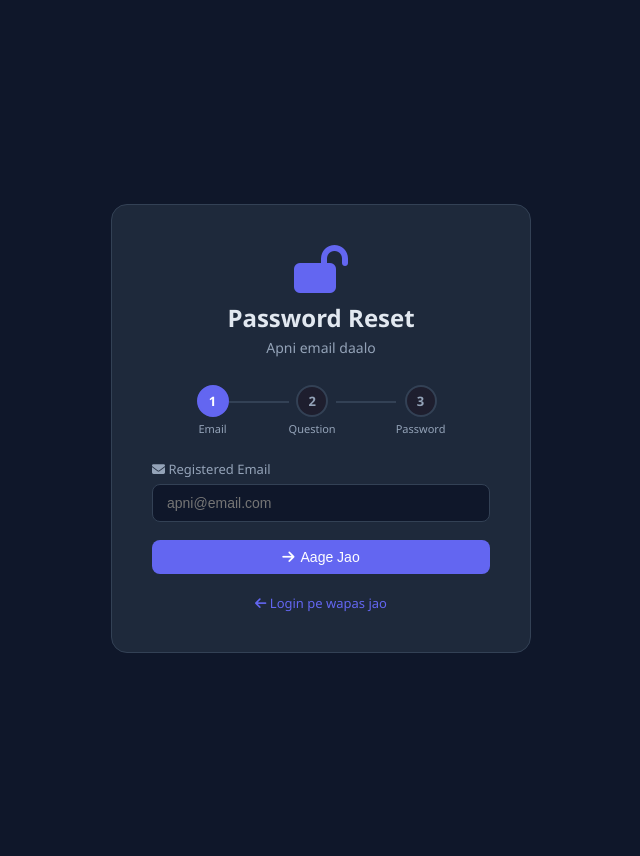
After one commit to MuhammadRayasat/Job_Apply_Agent, a Flask app: page /forgot-password in a window 1280 px wide. The commit adds this page. Shown: the whole page, without its empty margins (319-959 px from the left). Run offline with Flask 3, Linux system fonts and the light colour scheme.

Commit message:
Added Forget password option and auto server start in browser

```diff
--- a/app.py
+++ b/app.py
@@ -111,6 +111,89 @@ def logout():
 
 
 # ---------------------------------------------------------------------------
+# Forgot Password
+# ---------------------------------------------------------------------------
+
+@app.route("/forgot-password", methods=["GET", "POST"])
+def forgot_password():
+    """Step 1 — user email deta hai, security question show hota hai."""
+    if request.method == "POST":
+        email = request.form.get("email", "").strip().lower()
+        db    = get_db()
+        user  = db.execute(
+            "SELECT id, security_question FROM users WHERE email=?", (email,)
+        ).fetchone()
+
+        if not user or not user["security_question"]:
+            flash("Yeh email registered nahi hai ya security question set nahi.", "danger")
+            return render_template("forgot_password.html", step="email")
+
+        # Store email in session to use in next step
+        session["reset_email"] = email
+        return render_template("forgot_password.html", step="question",
+                               question=user["security_question"], email=email)
+
+    return render_template("forgot_password.html", step="email")
+
+
+@app.route("/verify-answer", methods=["POST"])
+def verify_answer():
+    """Step 2 — answer verify karo, agar sahi ho to new password form dikhao."""
+    email  = request.form.get("email", "").strip().lower()
+    answer = request.form.get("answer", "").strip().lower()
+
+    db   = get_db()
+    user = db.execute(
+        "SELECT id, security_question, security_answer FROM users WHERE email=?", (email,)
+    ).fetchone()
+
+    if not user:
+        flash("Email nahi mili.", "danger")
+        return redirect(url_for("forgot_password"))
+
+    from werkzeug.security import check_password_hash
+    if not check_password_hash(user["security_answer"], answer):
+        flash("Jawab galat hai. Dobara try karo.", "danger")
+        return render_template("forgot_password.html", step="question",
+                               question=user["security_question"], email=email)
+
+    # Answer sahi — password reset form dikhao
+    session["reset_verified_email"] = email
+    return render_template("forgot_password.html", step="reset", email=email)
+
+
+@app.route("/reset-password", methods=["POST"])
+def reset_password():
+    """Step 3 — naya password save karo."""
+    email    = request.form.get("email", "").strip().lower()
+    password = request.form.get("password", "")
+    confirm  = request.form.get("confirm_password", "")
+
+    # Security check — sirf verified session se aaye
+    if session.get("reset_verified_email") != email:
+        flash("Unauthorized.", "danger")
+        return redirect(url_for("forgot_password"))
+
+    if len(password) < 6:
+        flash("Password kam az kam 6 characters ka hona chahiye.", "danger")
+        return render_template("forgot_password.html", step="reset", email=email)
+
+    if password != confirm:
+        flash("Dono passwords match nahi karte.", "danger")
+        return render_template("forgot_password.html", step="reset", email=email)
+
+    from werkzeug.security import generate_password_hash
+    db = get_db()
+    db.execute("UPDATE users SET password=? WHERE email=?",
+               (generate_password_hash(password), email))
+    db.commit()
+    session.pop("reset_verified_email", None)
+    session.pop("reset_email", None)
+    flash("Password successfully change ho gaya! Ab login karo.", "success")
+    return redirect(url_for("login"))
+
+
+# ---------------------------------------------------------------------------
 # Dashboard
 # ---------------------------------------------------------------------------
 
@@ -184,6 +267,21 @@ def setup():
             )
             db.commit()
             flash("LinkedIn credentials save ho gaye!", "success")
+
+        # Save security question & answer
+        elif action == "save_security":
+            question = request.form.get("security_question", "").strip()
+            answer   = request.form.get("security_answer", "").strip().lower()
+            if not question or not answer:
+                flash("Question aur answer dono zaroori hain.", "danger")
+                return redirect(url_for("setup"))
+            from werkzeug.security import generate_password_hash
+            db.execute(
+                "UPDATE users SET security_question=?, security_answer=? WHERE id=?",
+                (question, generate_password_hash(answer), session["user_id"])
+            )
+            db.commit()
+            flash("Security question save ho gaya!", "success")
 
         # Upload CV
         elif action == "upload_cv":
--- a/run.py
+++ b/run.py
@@ -3,6 +3,8 @@ Entry point — run this to start the Job Apply Agent.
 Usage: python run.py
 """
 import os
+import threading
+import webbrowser
 
 # Must be set BEFORE any google/protobuf imports — fixes Python 3.14 compatibility
 os.environ["PROTOCOL_BUFFERS_PYTHON_IMPLEMENTATION"] = "python"
@@ -27,6 +29,9 @@ if __name__ == "__main__":
     print("  Auto-cycle: every 15 minutes (background)")
     print("="*50 + "\n")
 
+    # Browser ko 1.5 second baad open karo (server start hone ka wait)
+    threading.Timer(1.5, lambda: webbrowser.open("http://localhost:5001")).start()
+
     try:
         app.run(debug=False, host="0.0.0.0", port=5001, use_reloader=False)
     except (KeyboardInterrupt, SystemExit):
--- /dev/null
+++ b/templates/forgot_password.html
@@ -0,0 +1,170 @@
+{% extends "base.html" %}
+{% block title %}Forgot Password — JobAgent{% endblock %}
+
+{% block content %}
+<div class="auth-wrapper">
+  <div class="auth-card">
+    <div class="auth-logo">
+      <i class="fa-solid fa-lock-open"></i>
+      <h1>Password Reset</h1>
+      <p>
+        {% if step == "email" %}Apni email daalo{% endif %}
+        {% if step == "question" %}Security question ka jawab do{% endif %}
+        {% if step == "reset" %}Naya password set karo{% endif %}
+      </p>
+    </div>
+
+    <!-- Step indicators -->
+    <div class="step-indicator">
+      <div class="step {{ 'active' if step == 'email' else 'done' if step in ['question','reset'] else '' }}">
+        <span>1</span><small>Email</small>
+      </div>
+      <div class="step-line"></div>
+      <div class="step {{ 'active' if step == 'question' else 'done' if step == 'reset' else '' }}">
+        <span>2</span><small>Question</small>
+      </div>
+      <div class="step-line"></div>
+      <div class="step {{ 'active' if step == 'reset' else '' }}">
+        <span>3</span><small>Password</small>
+      </div>
+    </div>
+
+    <!-- Flash messages -->
+    {% with messages = get_flashed_messages(with_categories=true) %}
+      {% for cat, msg in messages %}
+        <div class="alert alert-{{ cat }}">{{ msg }}</div>
+      {% endfor %}
+    {% endwith %}
+
+    <!-- STEP 1: Email -->
+    {% if step == "email" %}
+    <form method="POST" action="{{ url_for('forgot_password') }}" class="auth-form">
+      <div class="form-group">
+        <label><i class="fa-solid fa-envelope"></i> Registered Email</label>
+        <input type="email" name="email" placeholder="apni@email.com" required />
+      </div>
+      <button type="submit" class="btn btn-primary btn-full">
+        <i class="fa-solid fa-arrow-right"></i> Aage Jao
+      </button>
+    </form>
+    {% endif %}
+
+    <!-- STEP 2: Security Question -->
+    {% if step == "question" %}
+    <form method="POST" action="{{ url_for('verify_answer') }}" class="auth-form">
+      <input type="hidden" name="email" value="{{ email }}" />
+      <div class="form-group">
+        <label><i class="fa-solid fa-circle-question"></i> Security Question</label>
+        <div class="question-box">{{ question }}</div>
+      </div>
+      <div class="form-group">
+        <label><i class="fa-solid fa-pen"></i> Jawab (Answer)</label>
+        <input type="text" name="answer" placeholder="Apna jawab likho..." required autocomplete="off" />
+        <small>Case-insensitive hai — chota/bada fark nahi karta</small>
+      </div>
+      <button type="submit" class="btn btn-primary btn-full">
+        <i class="fa-solid fa-check"></i> Verify Answer
+      </button>
+    </form>
+    {% endif %}
+
+    <!-- STEP 3: New Password -->
+    {% if step == "reset" %}
+    <form method="POST" action="{{ url_for('reset_password') }}" class="auth-form">
+      <input type="hidden" name="email" value="{{ email }}" />
+      <div class="form-group">
+        <label><i class="fa-solid fa-lock"></i> Naya Password</label>
+        <div class="password-wrap">
+          <input type="password" name="password" id="new-pass"
+                 placeholder="••••••••" required minlength="6" />
+          <span class="toggle-pass" onclick="toggleNewPass()">
+            <i class="fa-solid fa-eye" id="new-eye"></i>
+          </span>
+        </div>
+      </div>
+      <div class="form-group">
+        <label><i class="fa-solid fa-lock"></i> Password Confirm Karo</label>
+        <div class="password-wrap">
+          <input type="password" name="confirm_password" id="conf-pass"
+                 placeholder="••••••••" required minlength="6" />
+          <span class="toggle-pass" onclick="toggleConfPass()">
+            <i class="fa-solid fa-eye" id="conf-eye"></i>
+          </span>
+        </div>
+      </div>
+      <button type="submit" class="btn btn-primary btn-full">
+        <i class="fa-solid fa-floppy-disk"></i> Password Save Karo
+      </button>
+    </form>
+    {% endif %}
+
+    <div class="auth-footer">
+      <a href="{{ url_for('login') }}"><i class="fa-solid fa-arrow-left"></i> Login pe wapas jao</a>
+    </div>
+  </div>
+</div>
+
+<style>
+.step-indicator {
+  display: flex;
+  align-items: center;
+  justify-content: center;
+  gap: 0;
+  margin: 16px 0 24px;
+}
+.step {
+  display: flex;
+  flex-direction: column;
+  align-items: center;
+  gap: 4px;
+}
+.step span {
+  width: 32px;
+  height: 32px;
+  border-radius: 50%;
+  background: var(--bg-secondary, #1e1e2e);
+  border: 2px solid var(--border, #3f3f5a);
+  display: flex;
+  align-items: center;
+  justify-content: center;
+  font-weight: 700;
+  font-size: 13px;
+  color: var(--text-muted, #888);
+}
+.step small { font-size: 11px; color: var(--text-muted, #888); }
+.step.active span { background: #6366f1; border-color: #6366f1; color: #fff; }
+.step.done span   { background: #22c55e; border-color: #22c55e; color: #fff; }
+.step-line {
+  flex: 1;
+  height: 2px;
+  background: var(--border, #3f3f5a);
+  min-width: 32px;
+  max-width: 60px;
+  margin-bottom: 16px;
+}
+.question-box {
+  background: var(--bg-secondary, #1e1e2e);
+  border: 1px solid var(--border, #3f3f5a);
+  border-radius: 8px;
+  padding: 12px 16px;
+  font-size: 15px;
+  color: var(--text-primary, #fff);
+  font-weight: 500;
+}
+</style>
+
+<script>
+function toggleNewPass() {
+  const inp = document.getElementById("new-pass");
+  const ico = document.getElementById("new-eye");
+  inp.type = inp.type === "password" ? "text" : "password";
+  ico.className = inp.type === "password" ? "fa-solid fa-eye" : "fa-solid fa-eye-slash";
+}
+function toggleConfPass() {
+  const inp = document.getElementById("conf-pass");
+  const ico = document.getElementById("conf-eye");
+  inp.type = inp.type === "password" ? "text" : "password";
+  ico.className = inp.type === "password" ? "fa-solid fa-eye" : "fa-solid fa-eye-slash";
+}
+</script>
+{% endblock %}
--- a/templates/login.html
+++ b/templates/login.html
@@ -29,6 +29,7 @@
 
     <div class="auth-footer">
       Account nahi hai? <a href="{{ url_for('register') }}">Register karo</a>
+      &nbsp;|&nbsp; <a href="{{ url_for('forgot_password') }}">Password bhool gaye?</a>
     </div>
   </div>
 </div>
```
Also changed, not shown: modules/database.py (+7 -5 lines), templates/setup.html (+38 -0 lines), 2 other files.
